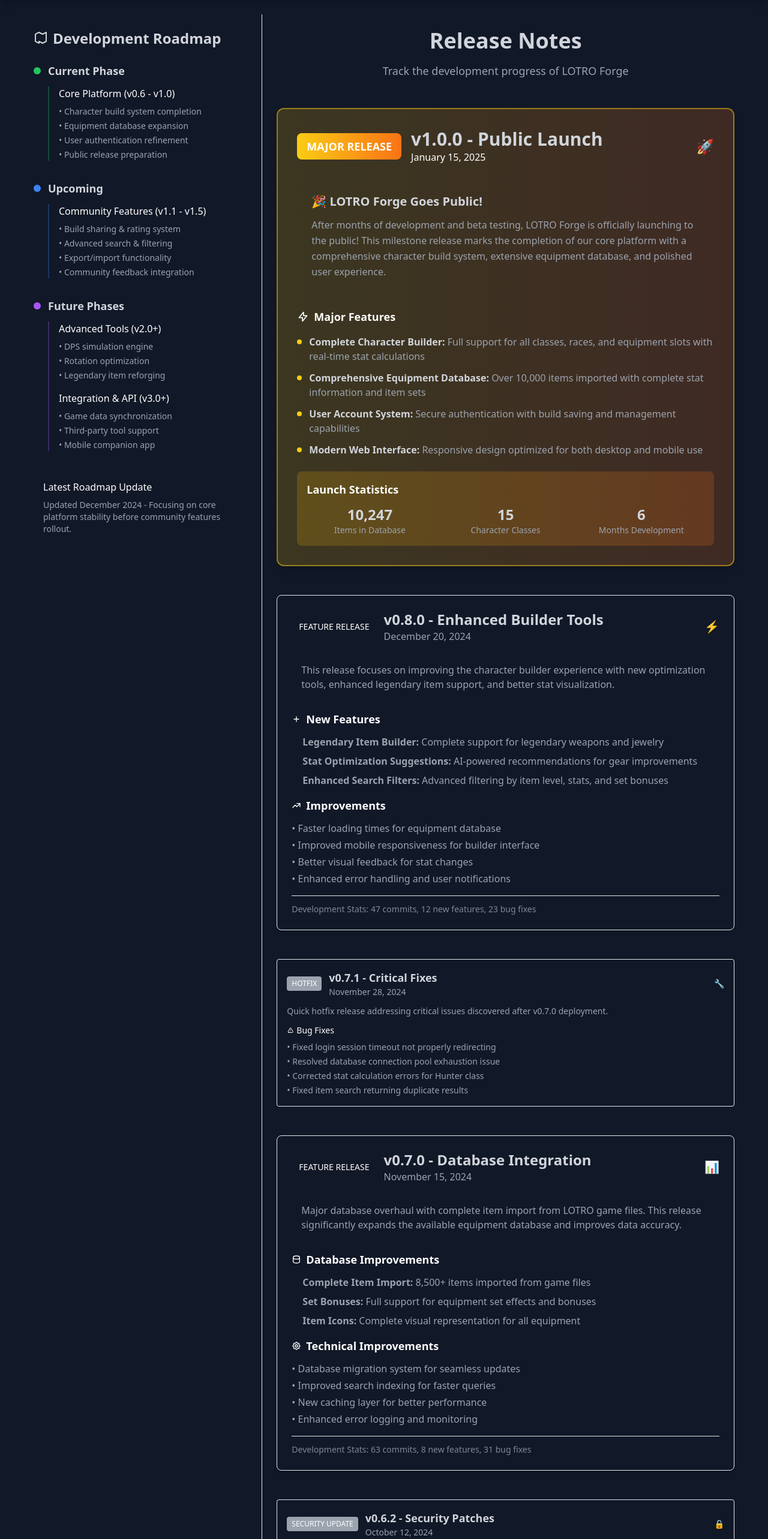
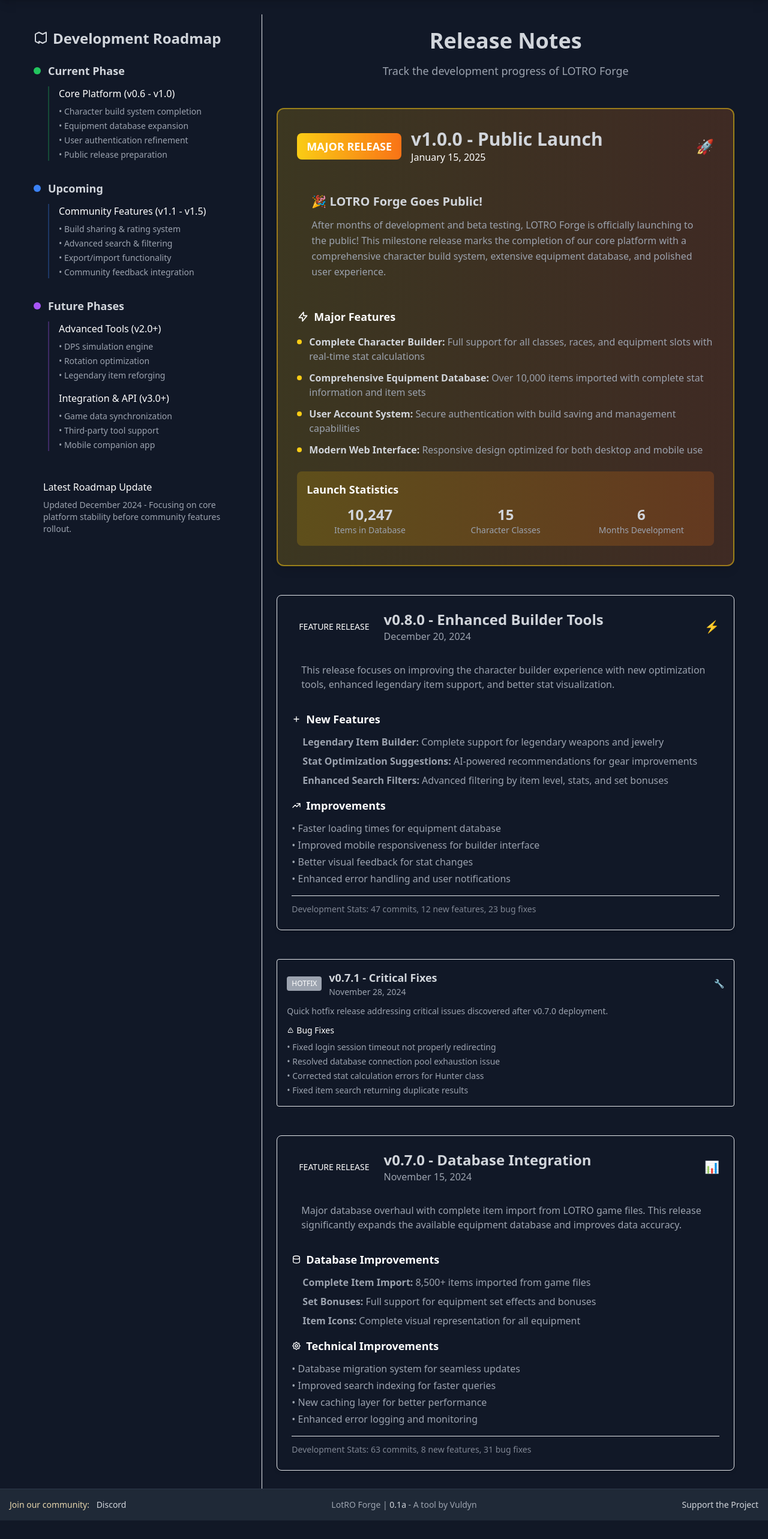
Before and after one commit to MarcBM/lotro-forge, a FastAPI app: page /release-notes in a window 1280 px wide. Shown: the part 65-2631 px from the top of the page at 60% size. After the commit the page ends 2600 px from the top, so only its background shows below. Run offline with FastAPI, Linux system fonts and the light colour scheme; parts of the project's set-up code (start-up, migrations or seed data) failed here and were passed over; some libraries are stand-ins or nearby versions.

Commit message:
Implement floating footer and navigation elements for improved user interface experience. Update layout using flexbox to ensure navbar and footer remain visible while the main content area is scrollable. Enhance scrollbar styling to match the LotRO theme across different browsers. Modify base template structure to support the new layout.

```diff
--- a/web/static/css/style.css
+++ b/web/static/css/style.css
@@ -1,4 +1,96 @@
 /* Custom styles for LOTRO Forge */
+
+
+
+/* Custom Scrollbar Styling */
+/* Firefox support */
+* {
+    scrollbar-width: thin !important;
+    scrollbar-color: #2D3748 #111827 !important; /* thumb track */
+}
+
+/* WebKit browsers (Chrome, Safari, Edge) */
+::-webkit-scrollbar {
+    width: 12px !important;
+    height: 12px !important;
+}
+
+::-webkit-scrollbar-track {
+    background: #111827 !important; /* lotro-darker */
+    border-radius: 6px !important;
+}
+
+::-webkit-scrollbar-thumb {
+    background: #2D3748 !important; /* lotro-border */
+    border-radius: 6px !important;
+    border: 2px solid #111827 !important; /* lotro-darker */
+}
+
+::-webkit-scrollbar-thumb:hover {
+    background: #E6D5AC !important; /* lotro-gold */
+}
+
+::-webkit-scrollbar-corner {
+    background: #111827 !important; /* lotro-darker */
+}
+
+/* Apply to specific containers for better targeting */
+body::-webkit-scrollbar,
+main::-webkit-scrollbar,
+.overflow-y-auto::-webkit-scrollbar {
+    width: 12px !important;
+}
+
+body::-webkit-scrollbar-track,
+main::-webkit-scrollbar-track,
+.overflow-y-auto::-webkit-scrollbar-track {
+    background: #111827 !important;
+    border-radius: 6px !important;
+}
+
+body::-webkit-scrollbar-thumb,
+main::-webkit-scrollbar-thumb,
+.overflow-y-auto::-webkit-scrollbar-thumb {
+    background: #2D3748 !important;
+    border-radius: 6px !important;
+    border: 2px solid #111827 !important;
+}
+
+body::-webkit-scrollbar-thumb:hover,
+main::-webkit-scrollbar-thumb:hover,
+.overflow-y-auto::-webkit-scrollbar-thumb:hover {
+    background: #E6D5AC !important;
+}
+
+/* Additional force override for stubborn browsers */
+html {
+    scrollbar-width: thin !important;
+    scrollbar-color: #2D3748 #111827 !important;
+}
+
+html::-webkit-scrollbar {
+    width: 12px !important;
+    background: #111827 !important;
+}
+
+html::-webkit-scrollbar-track {
+    background: #111827 !important;
+    border-radius: 6px !important;
+}
+
+html::-webkit-scrollbar-thumb {
+    background: #2D3748 !important;
+    border-radius: 6px !important;
+    border: 2px solid #111827 !important;
+}
+
+html::-webkit-scrollbar-thumb:hover {
+    background: #E6D5AC !important;
+}
+
+html::-webkit-scrollbar-corner {
+    background: #111827 !important;
+}
 
 /* Quality colors */
 .quality-common { color: #ffffff; }
--- a/web/templates/base/base.html
+++ b/web/templates/base/base.html
@@ -17,23 +17,29 @@
     <script defer src="https://unpkg.com/alpinejs@3.13.3/dist/cdn.min.js"></script>
     {% block extra_head %}{% endblock %}
 </head>
-<body class="bg-lotro-darker text-white">
+<body class="bg-lotro-darker text-white overflow-hidden">
     <!-- Global Components -->
     <div x-data="notifications()" x-init="init()">
         {% include "components/toast.html" %}
     </div>
 
-    <div x-data="authentication()" x-init="init()" class="flex flex-col min-h-screen">
-        {% include "components/nav/nav.html" %}
+    <div x-data="authentication()" x-init="init()" class="flex flex-col h-screen">
+        <!-- Fixed Navigation Bar -->
+        <div class="flex-none">
+            {% include "components/nav/nav.html" %}
+        </div>
 
-        <!-- Main Content -->
-        <main class="flex-grow">
+        <!-- Scrollable Main Content Area -->
+        <main class="flex-grow overflow-y-auto">
             <div class="max-w-7xl mx-auto py-6 sm:px-6 lg:px-8">
                 {% block content %}{% endblock %}
             </div>
         </main>
 
-        {% include "components/footer.html" %}
+        <!-- Fixed Footer -->
+        <div class="flex-none">
+            {% include "components/footer.html" %}
+        </div>
 
         <!-- Global Authentication Components -->
         {% include "components/login-modal.html" %}
--- a/web/templates/base/home.html
+++ b/web/templates/base/home.html
@@ -117,6 +117,8 @@
             View Release Notes
         </a>
     </div>
+
+
 </div>
 
 <script src="{{ url_for('static', path='js/home.js') }}"></script>
--- a/web/templates/components/footer.html
+++ b/web/templates/components/footer.html
@@ -1,5 +1,5 @@
 <!-- Footer Component -->
-<footer class="bg-lotro-dark shadow-lg mt-auto border-t border-lotro-border">
+<footer class="bg-lotro-dark shadow-lg border-t border-lotro-border">
     <div class="max-w-7xl mx-auto py-4 px-4">
         <div class="flex justify-between items-center text-sm">
             <!-- Community Links -->
```
Also changed, not shown: COMPLETED.md (+9 -1 lines), IN_PROGRESS.md (+0 -7 lines).
